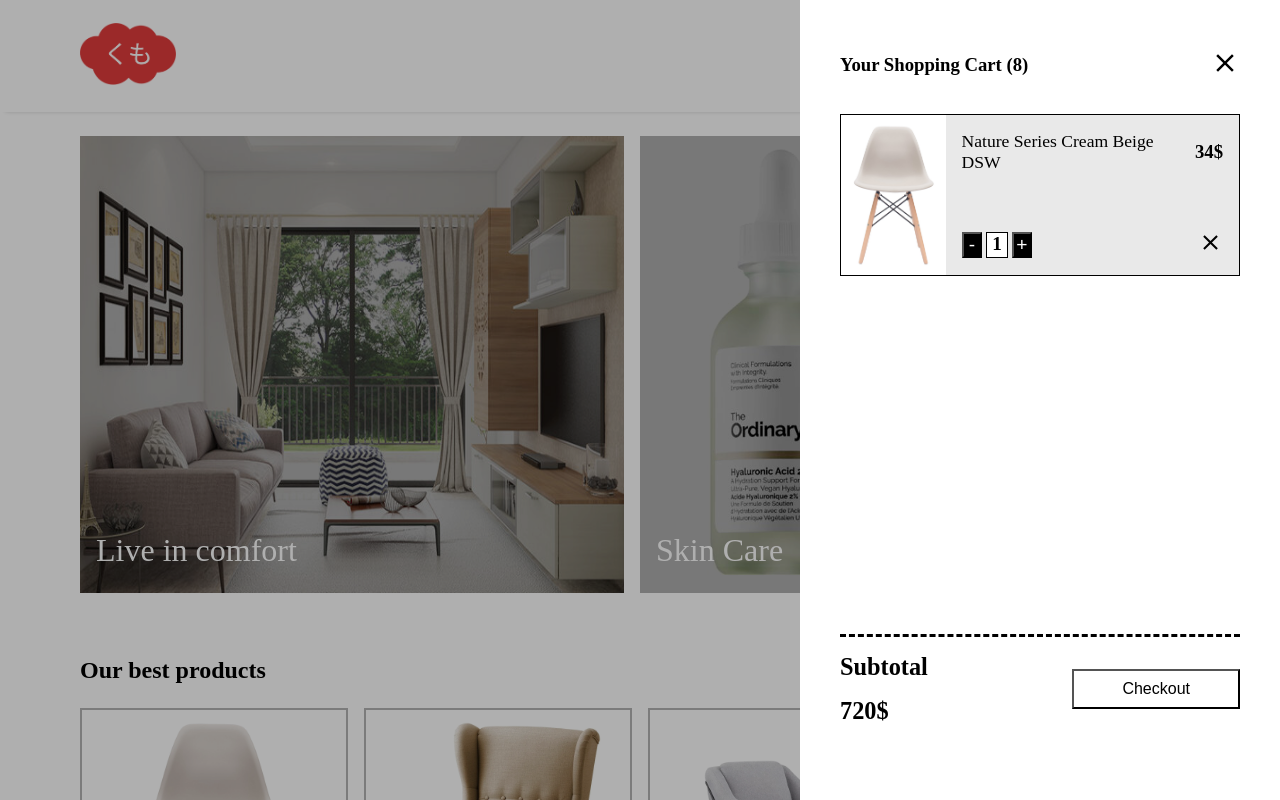
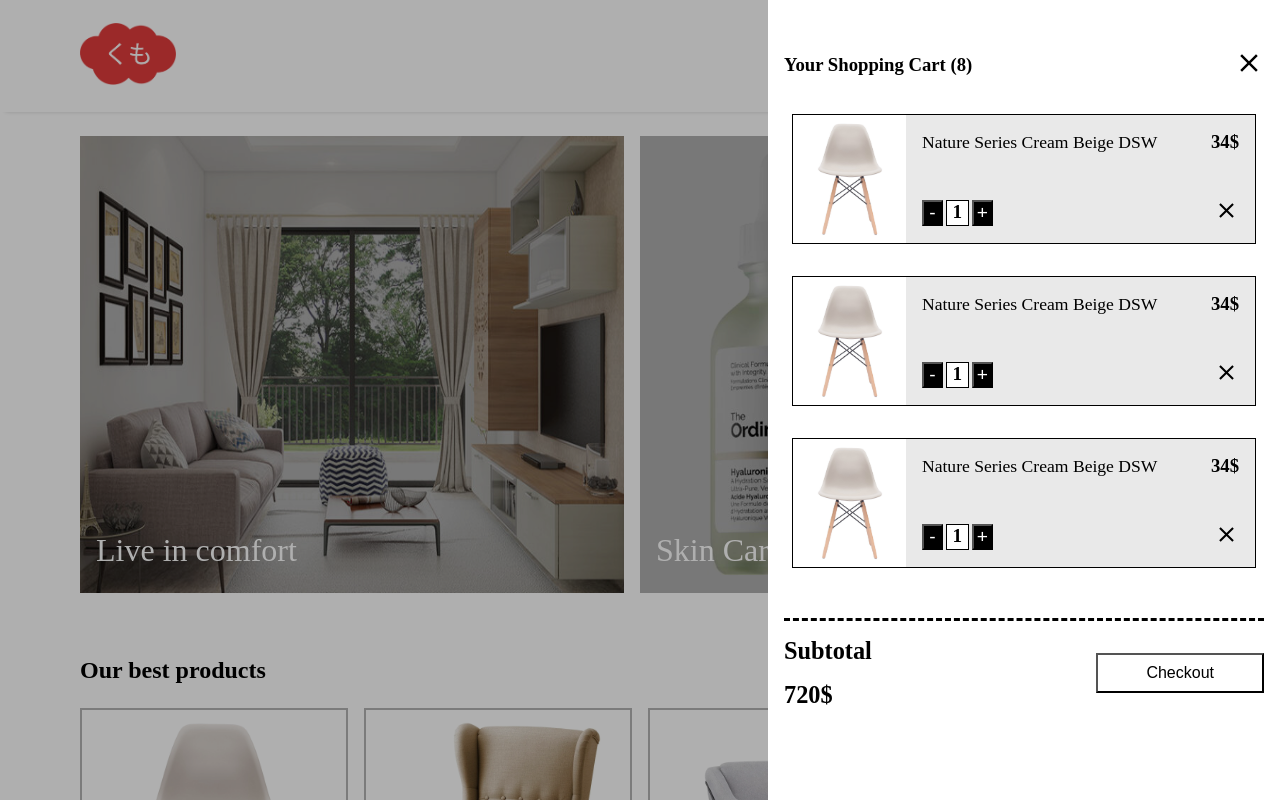
Before and after one commit to OnigiriKing/kumo-market, a React (Create React App) app: page / in a window 1280 px wide. Shown: the top 800 px of the page. Built offline with nearby package versions, Linux system fonts and the light colour scheme.

Commit message:
Overlay style update

```diff
--- a/src/pages/overlay/components/CartMenu.jsx
+++ b/src/pages/overlay/components/CartMenu.jsx
@@ -47,25 +47,9 @@ export default function DropMenu() {
         </div>
         <div className="cart-menu-container">
           <div className="cart-menu-products">
-            <div className="cart-product">
-            <div className="cart-product-img">
-              <img src={el.img} />
-            </div>
-              <div className="cart-product-des">
-                <div className="cart-product-price">
-                  <p>{el.name}</p>
-                  <h3>34$</h3>
-                </div>
-                <div className="cart-product-quantity">
-                  <div className="cart-product-btns">
-                    <button>-</button>
-                    <h2>1</h2>
-                    <button>+</button>
-                  </div>
-                  <div className="cart-delete-btn">{allSvg(25).closeBtn}</div>
-                </div>
-              </div>
-            </div>
+          {testEl}
+          {testEl}
+          {testEl}
           </div>
           <div className="cart-menu-checkout">
             <div>
--- a/src/styles/overlayStyle/_overlay.scss
+++ b/src/styles/overlayStyle/_overlay.scss
@@ -27,9 +27,9 @@ flex-direction: column;
   background-color: #fff;
   right: 0;
   top: 0;
-  padding: 3rem 2.5rem 1.5rem;
+  padding: 3rem 1rem;
   height: 100vh;
-  width: 25rem;
+  width: 30rem;
 
   .cart-menu-des {
     display: flex;
@@ -38,7 +38,7 @@ flex-direction: column;
     text-align: center;
     justify-content: space-between;
     align-items: center;
-    margin-bottom: 2rem;
+    margin-bottom: 1rem;
 
     .cart-close-button {
       cursor: pointer;
@@ -54,19 +54,18 @@ flex-direction: column;
   .cart-menu-products {
     overflow-y: scroll;
     display: flex;
+    flex-direction: column;
     height: 65vh;
+
   }
 
   .cart-product {
     display: flex;
-    width: 100%;
-    height: 10rem;
-    margin-bottom: 2rem;
+    height: 8rem;
+    margin: 1rem 0.5rem;
     border: 1px solid #000;
 
     .cart-product-img {
-      height: 100%;
-      width: 40%;
       display: flex;
       justify-content: center;
       align-items: center;
@@ -75,14 +74,13 @@ flex-direction: column;
         object-fit: cover;
         width: 90%;
         height: 90%;
-        object-fit: cover;
       }
     }
 
     .cart-product-des {
       display: flex;
       flex-direction: column;
-      width: 100%;
+      width: 70%;
       padding: 1rem;
       justify-content: space-between;
       background-color: $mainGrey;
```
Also changed, not shown: src/dist/style.css, 1 other file (tests, documents, lock files or other folders).
